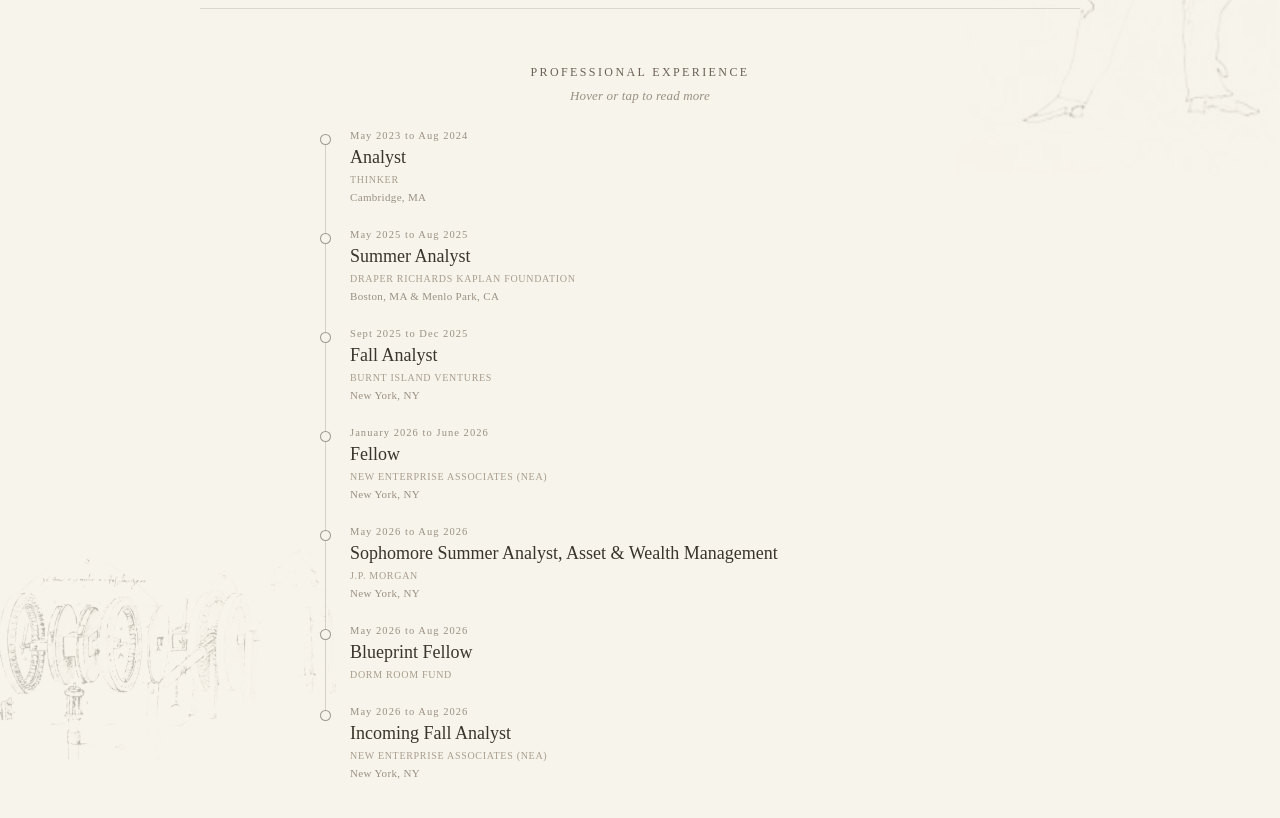
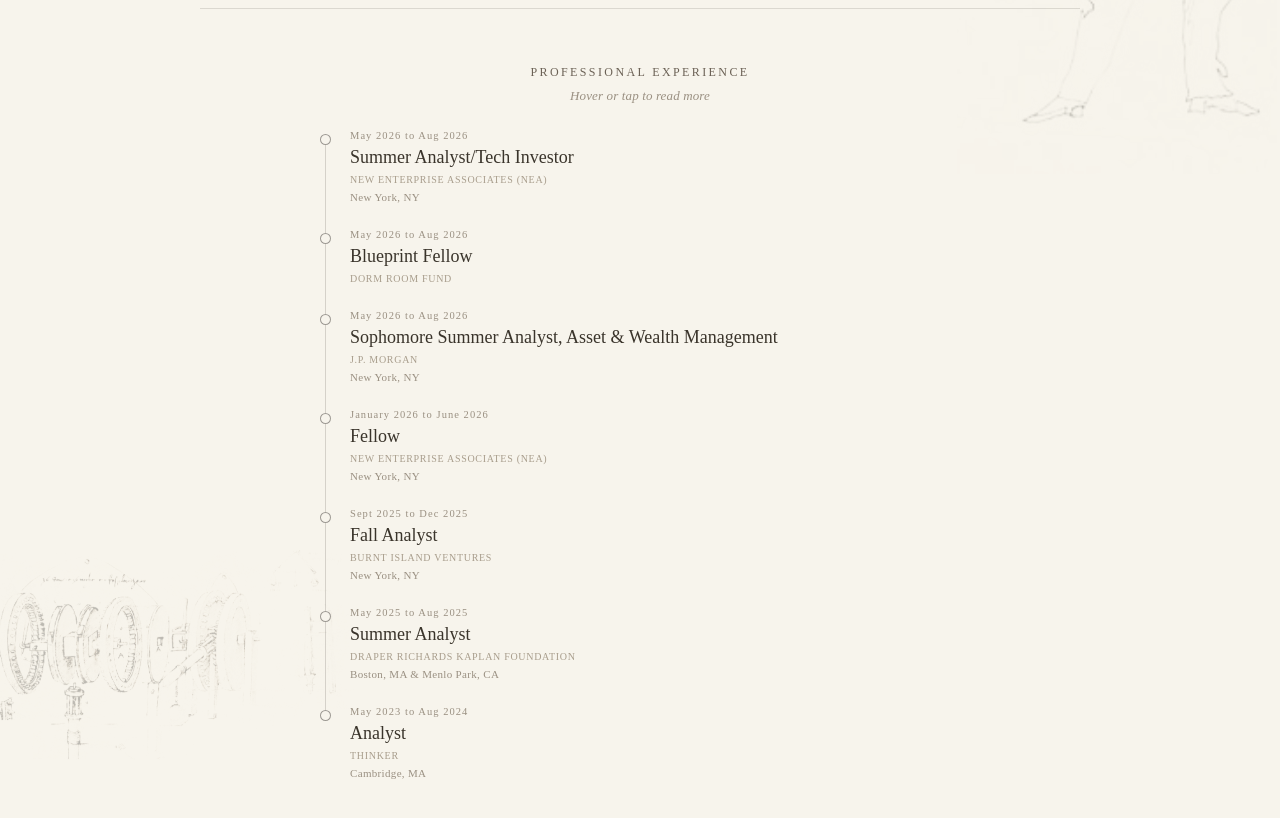
Before and after one commit to veronicas-world/aboutme, a Next.js app: page /experience in a window 1280 px wide. Shown: the part 781-1599 px from the top of the page. Built offline with nearby package versions, Linux system fonts and the light colour scheme.

Commit message:
Experience: newest-first order; rename NEA role

```diff
--- a/src/app/experience/page.tsx
+++ b/src/app/experience/page.tsx
@@ -88,7 +88,7 @@
             Professional Experience
           </div>
           <p className="xp-hint">Hover or tap to read more</p>
-          <ExperienceTimeline items={[...experience].reverse()} />
+          <ExperienceTimeline items={experience} />
         </div>
       </div>
     </main>
--- a/src/content/site.ts
+++ b/src/content/site.ts
@@ -95,7 +95,7 @@
 export const experience = [
   {
     year: "May 2026 to Aug 2026",
-    role: "Incoming Fall Analyst",
+    role: "Summer Analyst/Tech Investor",
     org: "New Enterprise Associates (NEA)",
     location: "New York, NY",
     logo: "/logos/nea.webp",
```
